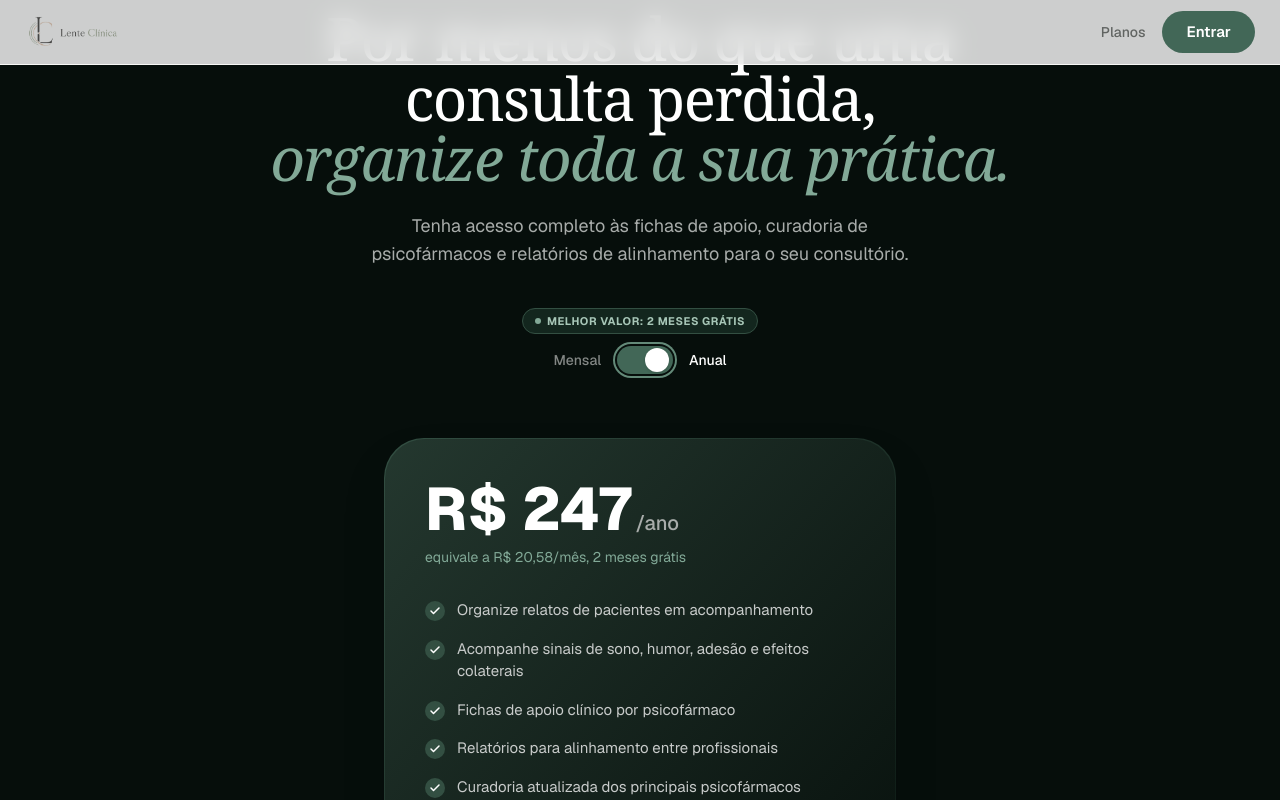
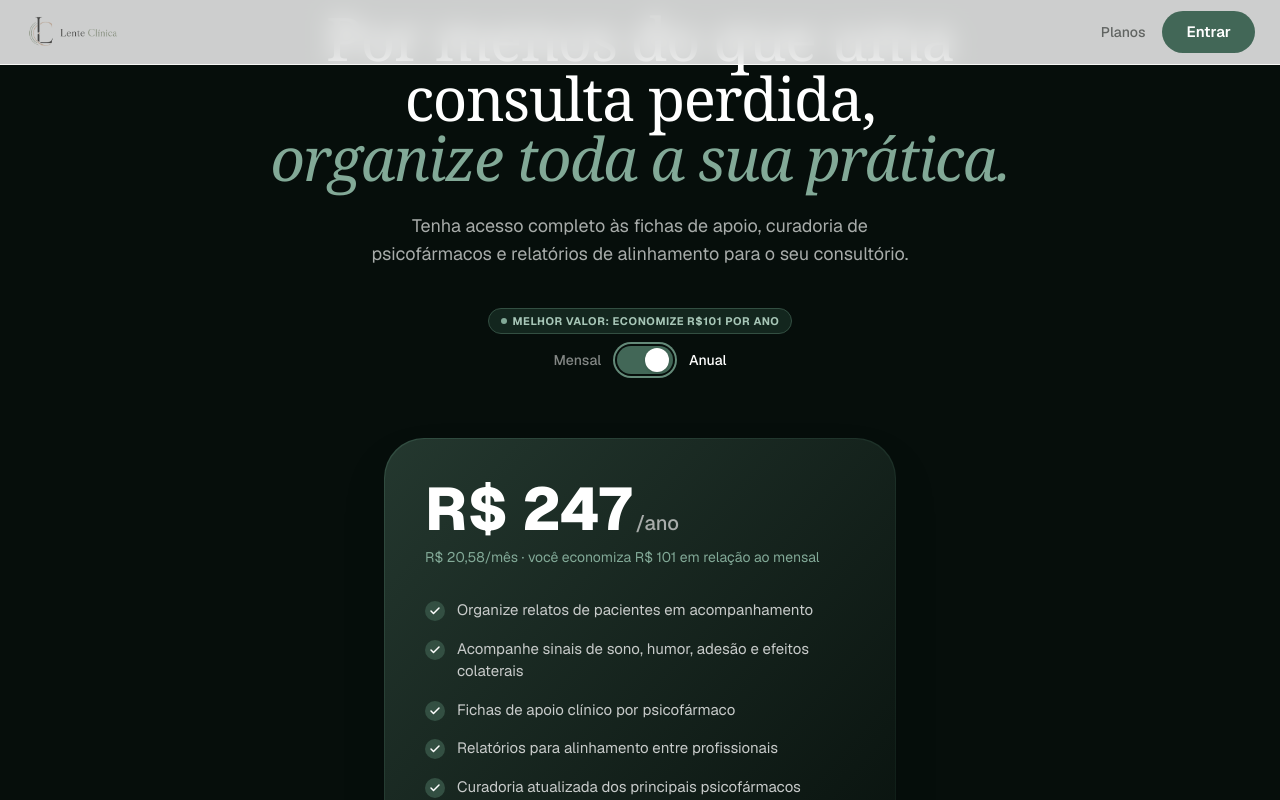
Before and after one commit to tjgontijo/lente-clinica, a Next.js app: page / in a window 1280 px wide. Both pictures are taken after a click on the switch 645 px from the left and 6368 px from the top of the page. Shown: the part 5968-6768 px from the top of the page. Built offline with nearby package versions, Linux system fonts and the light colour scheme.

Commit message:
fix(pricing): replace '2 meses grátis' with accurate R$101 savings copy

```diff
--- a/src/features/landing/components/pricing.tsx
+++ b/src/features/landing/components/pricing.tsx
@@ -39,7 +39,7 @@ export function Pricing() {
           >
             <span className="inline-flex items-center gap-1.5 rounded-full bg-[var(--lc-teal-900)] border border-[var(--lc-teal-700)] px-3 py-1 text-[11px] font-bold text-[var(--lc-teal-300)] uppercase tracking-wider">
               <span className="w-1.5 h-1.5 rounded-full bg-[var(--lc-teal-400)]" />
-              Melhor valor: 2 meses grátis
+              Melhor valor: economize R$101 por ano
             </span>
           </div>
 
@@ -98,7 +98,7 @@ export function Pricing() {
               </div>
               {isAnnual ? (
                 <p className="text-sm text-[var(--lc-teal-400)] mb-8">
-                  equivale a R$ 20,58/mês, 2 meses grátis
+                  R$ 20,58/mês · você economiza R$ 101 em relação ao mensal
                 </p>
               ) : (
                 <div className="mb-8" />
```
